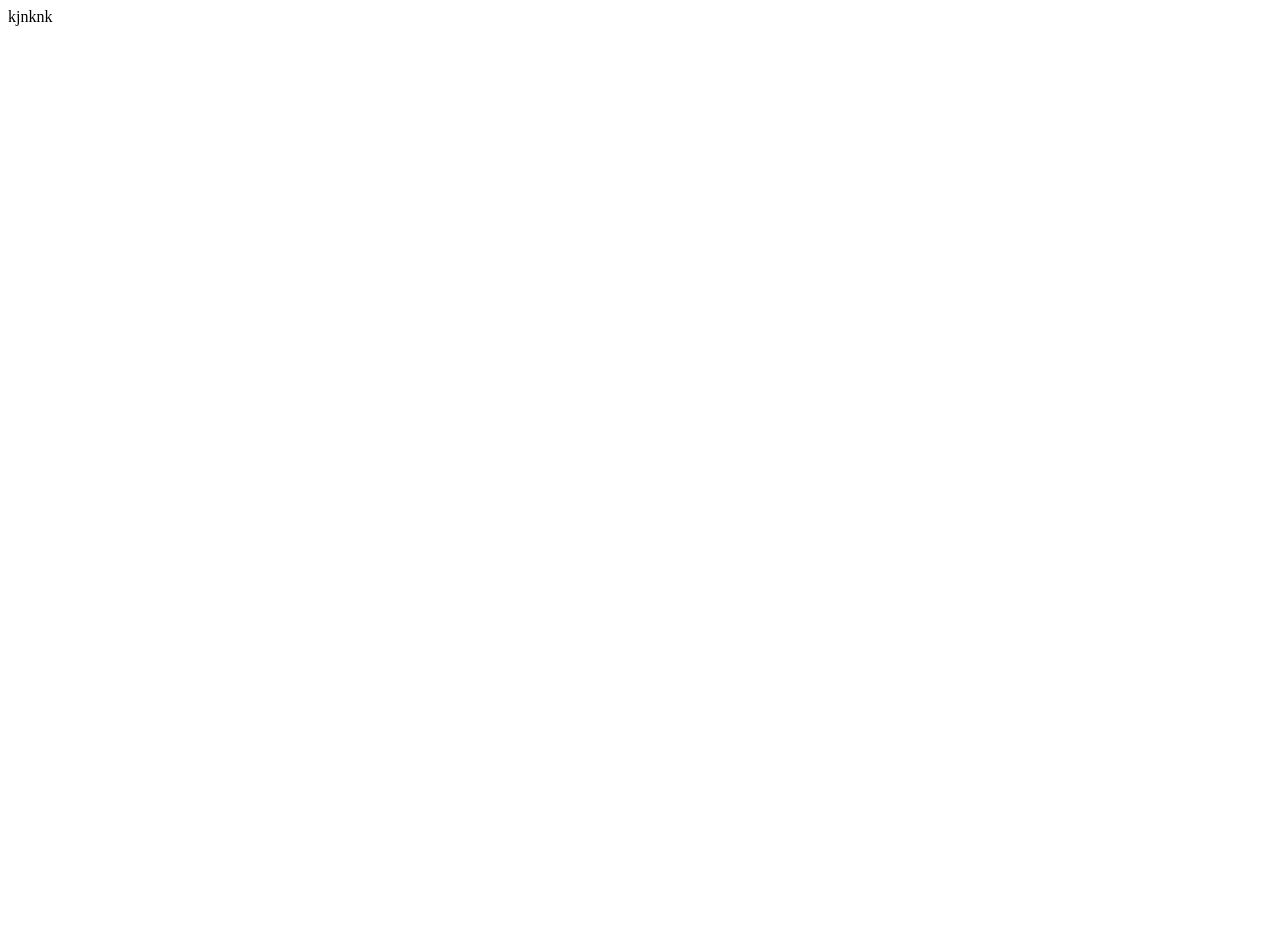
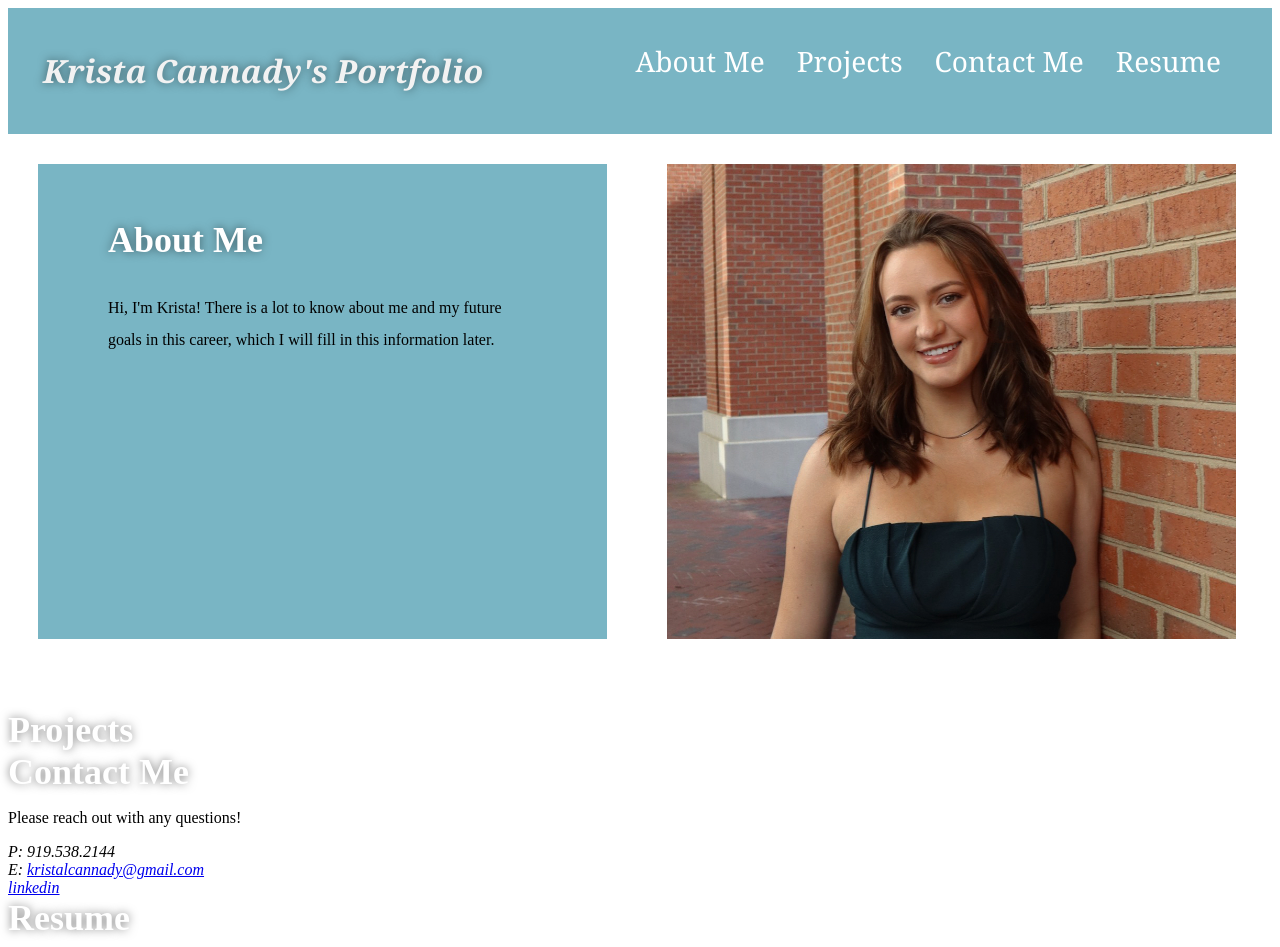
Before and after one commit to kristacannady/portfolio, a plain HTML site: page index.html in a window 1280 px wide. Before the commit the page ends 800 px from the top, so only its background shows below. Drawn offline with Linux system fonts and the light colour scheme.

Commit message:
about me

```diff
--- /dev/null
+++ b/Assets/style.css
@@ -0,0 +1,70 @@
+/* Set Up CSS styles */
+
+:root {
+    --primary-color: #c27d6c;
+    --secondary-color: #44666f;
+    --tertiary-color: #79b5c4;
+  }
+
+/* apply styles to Header */
+header {
+padding: 20px 35px;
+background-color: var(--tertiary-color);
+display: flex;
+justify-content: space-between;
+flex-wrap: wrap;
+font-family:Georgia, 'Times New Roman', Times, serif;
+text-shadow: 0 0 10px rgba(0, 0, 0, 0.5);
+font-style: italic;
+color:#f2f2f2
+}
+
+.topnav a {
+float: left;
+color: white;
+text-align: center;
+padding: 14px 16px;
+text-decoration: none;
+font-style: normal;
+font-size: 28px;
+text-shadow: none;
+}
+
+/* About Me Section */
+
+  h2 {
+  font-weight: bold;
+  margin: 0;
+  font-size: 36px;
+  color: white;
+  text-shadow: 0 0 10px rgba(0, 0, 0, 0.5);
+  }
+
+  * {
+    box-sizing: border-box;
+  }
+  .column-2 {
+    float: left;
+    width: 45%;
+    padding: 40px;
+    padding-left:70px;
+    padding-right: 70px;
+    height: 475px;
+    margin:30px;
+    margin-right:30px;
+    margin-bottom: 70px;
+    background-color: var(--tertiary-color);
+    line-height:2;
+  }
+
+  .large-profile {
+    background: url('./Headshot.jpg');
+    background-size: cover;
+    background-position: center;
+  }
+
+  /* Projects Section */
+
+  /* Contact Me Section */
+
+  /* Resume Section */
--- a/index.html
+++ b/index.html
@@ -1 +1,66 @@
-kjnknk
+<!-- Setting Up HTML General Elements -->
+<!DOCTYPE html>
+<html lang="en"></html>
+
+<head>
+<meta charset="UTF-8" />
+<link rel="stylesheet" href="./Assets/style.css">
+<meta name="viewport" content="width=device-width, initial-scale=1.0" />
+<title>Krista Cannady</title>
+</head>
+<!-- End of Setting Up HTML General Elements -->
+
+<body>
+
+ <!-- Navigation, header elements -->
+    <header>
+      <h1>Krista Cannady's Portfolio</h1>
+
+  <div class="topnav">
+     <nav>
+         <a href="#About-Me">About Me</a>
+         <a href="#Projects">Projects</a>
+         <a href="#Contact Me">Contact Me</a>
+         <a href="#Resume">Resume</a>
+ </div>
+      </nav>
+    </header>
+<!-- End Navigation elements -->
+
+<!-- About Me Section -->
+<section>
+<div class="column-2">
+<h2> About Me </h2>
+<p> Hi, I'm Krista! There is a lot to know about me and my future goals in this career, which I will fill in this information later. </p>
+</div>
+<div class="column-2 large-profile">
+</div>
+</section>
+
+<!-- Projects Section -->
+    <section id="Projects">
+        <h2> Projects </h2>
+
+      </section>
+
+ <!-- Contact Me Section -->
+ <div class="contact-info">
+  <div>
+    <h2>Contact Me </h3>
+    <p>
+      Please reach out with any questions!
+    </p>
+    <address>
+      P: 919.538.2144<br/>
+      E: <a href="mailto:kristalcannady@gmail.com">kristalcannady@gmail.com</a><br/>
+      <a href="https://www.linkedin.com/in/kristacannady/">linkedin</a>
+    </address>
+
+  </div>
+
+<!-- Resume Section -->
+    <section id="Resume">
+        <h2> Resume </h2>
+
+      </section>
+</body>
```
Also changed, not shown: Assets/Headshot.jpg (added), 2 other files.
